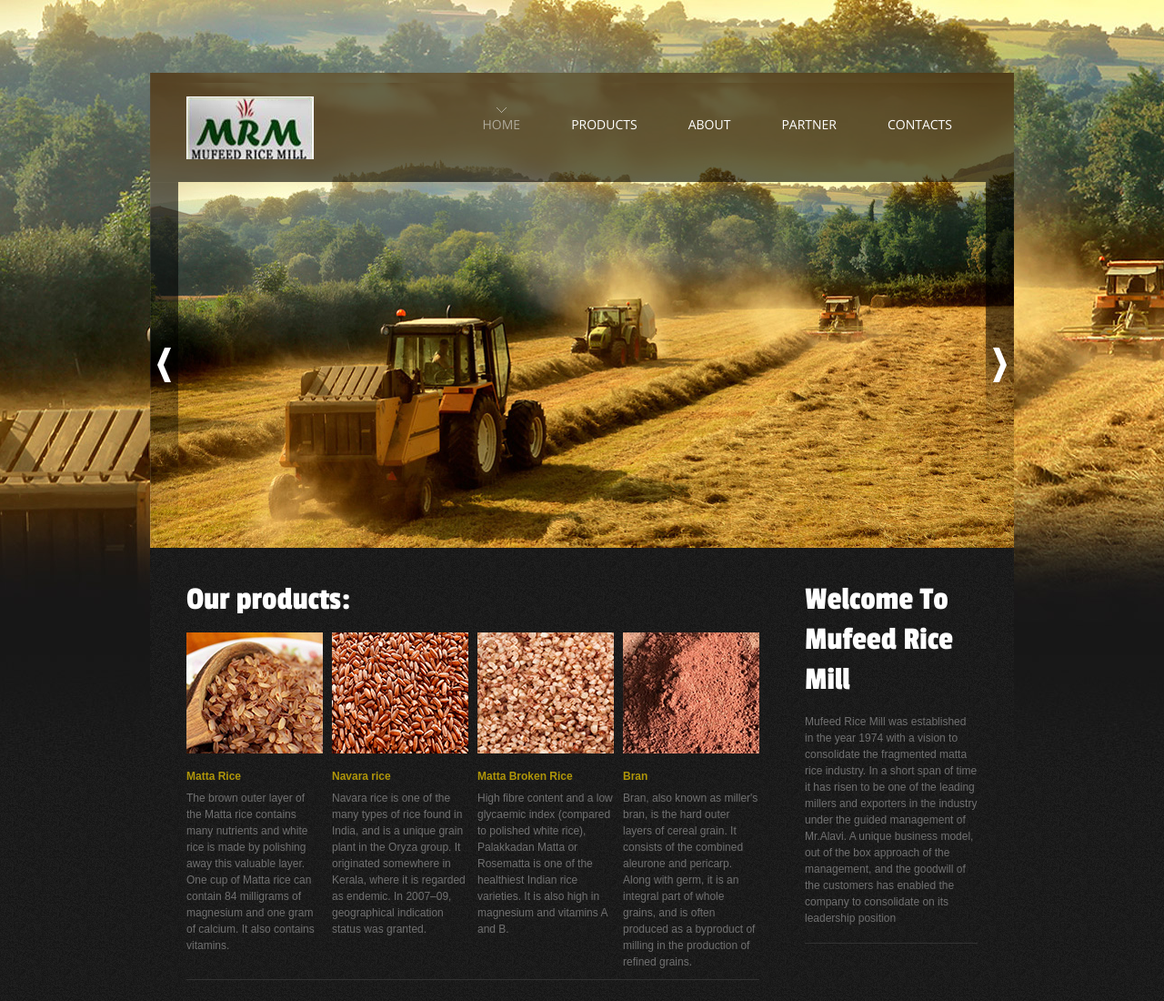
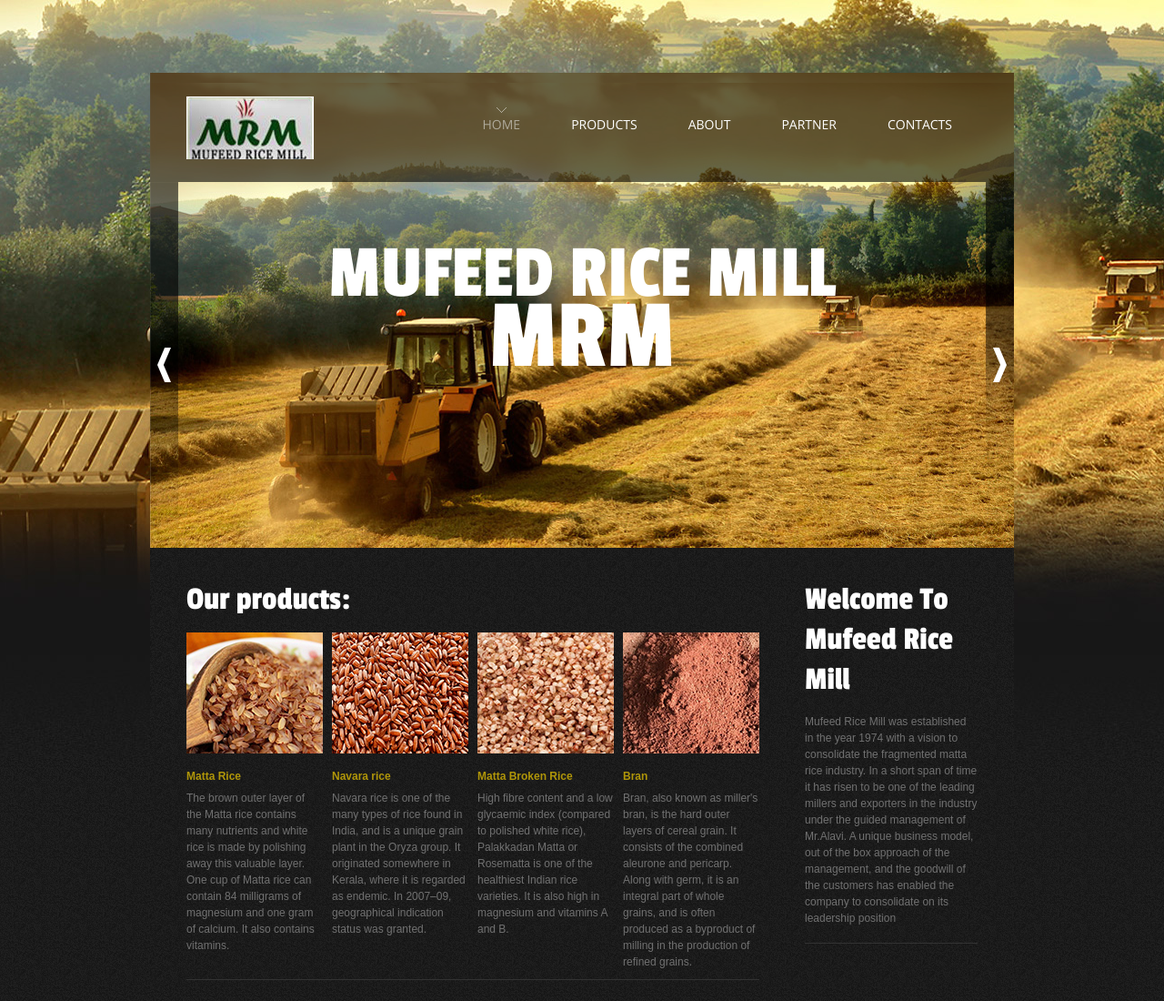
Before and after one commit to mufeedkka/mrm, a plain HTML site: page index.html in a window 1280 px wide. Shown: the top 1100 px of the page at 91% size. Drawn offline with nearby package versions, Linux system fonts and the light colour scheme.

Commit message:
Update index.html

```diff
--- a/index.html
+++ b/index.html
@@ -48,7 +48,7 @@
       <div class="mp-slider">
         <ul class="items">
           <li><img src="images/slide-1.jpg" alt="">
-            <!-- <div class="banner mp-ban-1"><span class="row-1">putting our</span><span class="row-2">heart &amp; soul</span><span class="row-3">into the field</span></div> -->
+            <div class="banner mp-ban-1"><span class="row-1">MUFEED RICE MILL</span><span class="row-2">MRM</span><span class="row-3"></span></div>
           </li>
          <!--  <li><img src="images/slide-2.jpg" alt="">
             <div class="banner mp-ban-2"><span class="row-1">we have a strong</span><span class="row-2">agriculture</span><span class="row-3">heritage</span></div>
```
